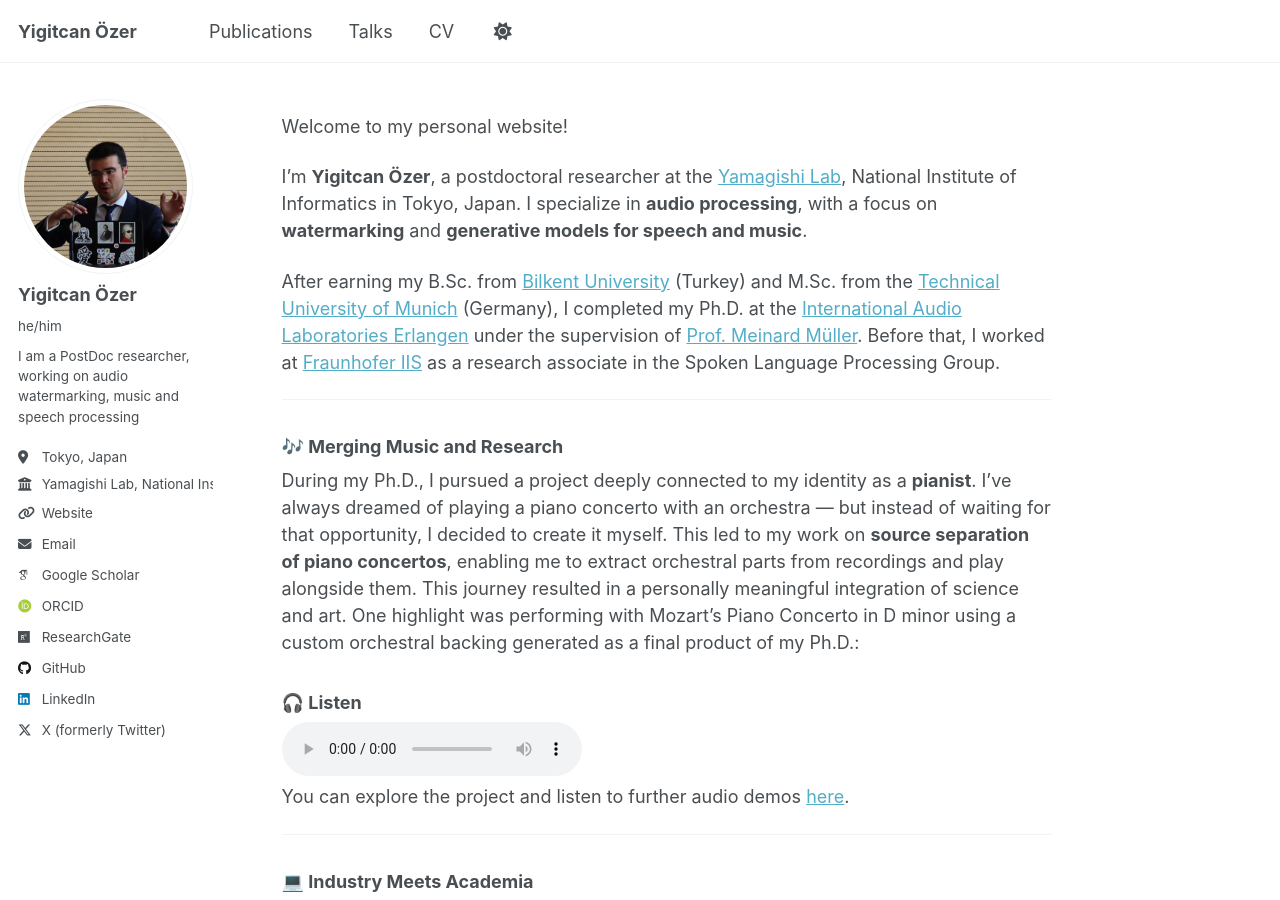
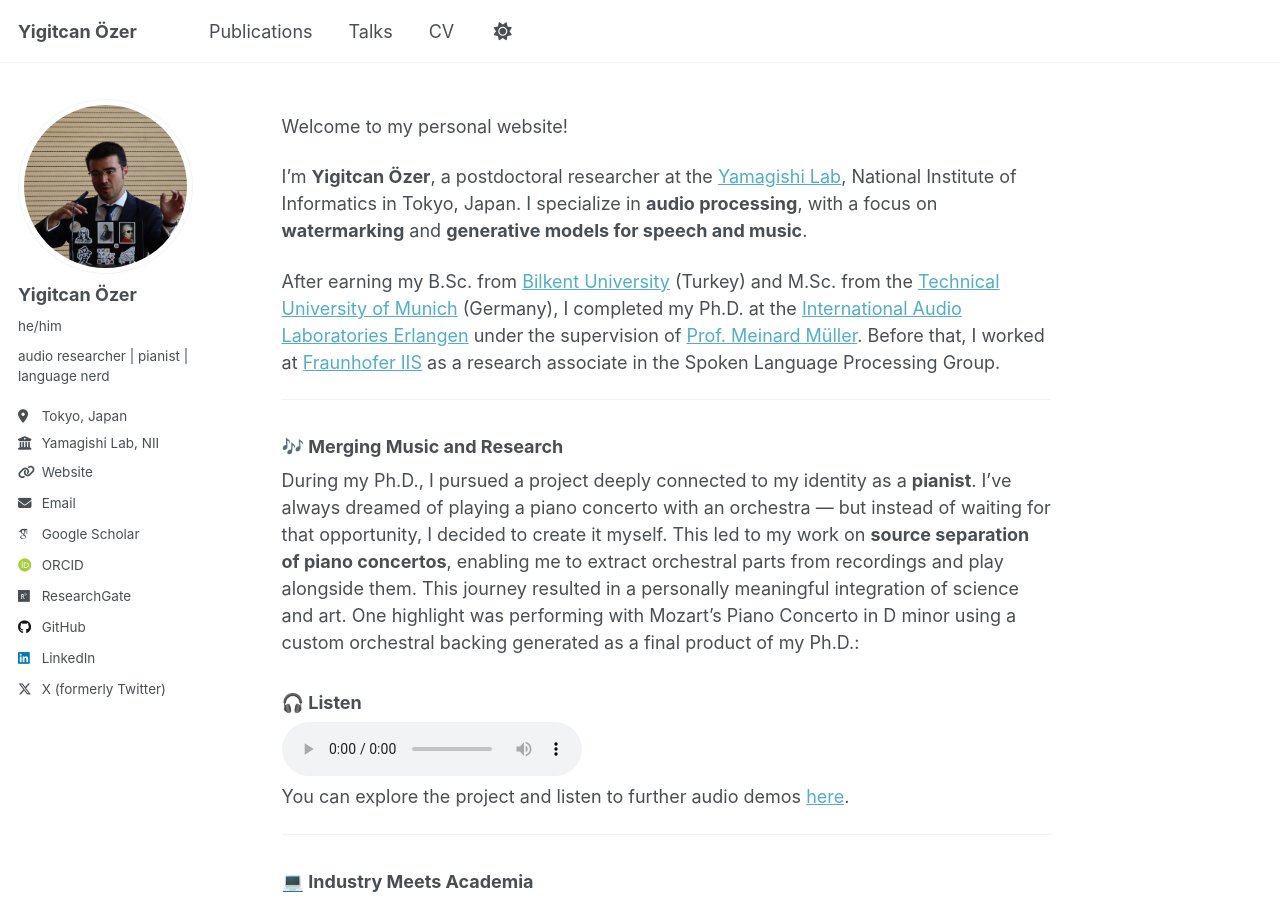
Before and after one commit to yiitozer/yiitozer.github.io, a Jekyll site: the page built from _pages/about.md, in a window 1280 px wide and 900 px high. Built offline with Jekyll 4.4.1, drawn with Linux system fonts in a browser that asks for light colours; some web fonts are replaced.

Commit message:
one more

```diff
--- a/_config.yml
+++ b/_config.yml
@@ -25,9 +25,9 @@ author:
   avatar           : "profile.jpg"
   name             : "Yigitcan Özer"
   pronouns         : "he/him"
-  bio              : "I am a PostDoc researcher, working on audio watermarking, music and speech processing"
+  bio              : "audio researcher | pianist | language nerd"
   location         : "Tokyo, Japan"
-  employer         : "Yamagishi Lab, National Institute of Informatics (NII)"
+  employer         : "Yamagishi Lab, NII"
   uri              : "https://yamagishilab.jp/"
   email            : "yiitozer@nii.ac.jp"
 
```
